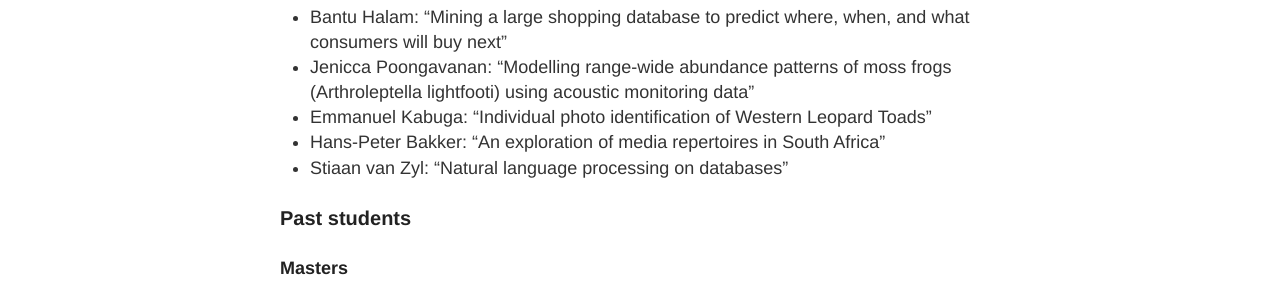
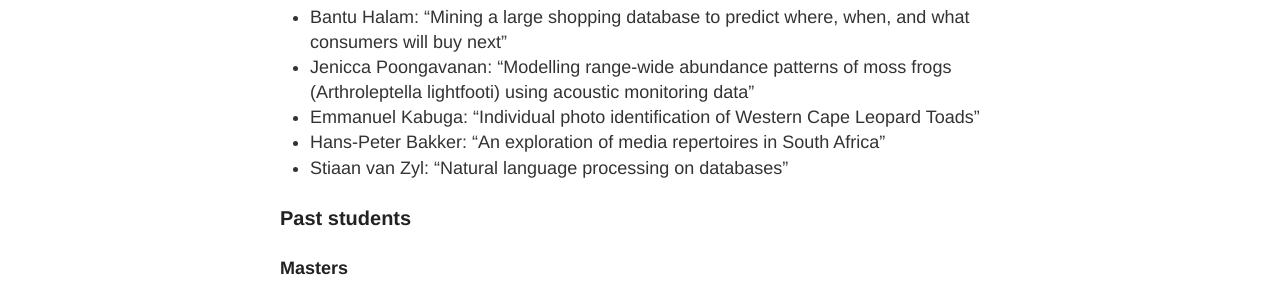
Before and after one commit to iandurbach/iandurbach.github.io, a Jekyll site: the page built from _posts/2017-09-07-students.md, in a window 1280 px wide. Shown: the part 572-872 px from the top of the page. Built offline with Jekyll 4.4.1, drawn with Linux system fonts in a browser that asks for light colours.

Commit message:
Update 2017-09-07-students.md

```diff
--- a/_posts/2017-09-07-students.md
+++ b/_posts/2017-09-07-students.md
@@ -18,7 +18,7 @@ All my previous and current postgraduate students, with thesis titles.
 - Alex Conway: “Using semantic features extracted from Wikipedia to augment topic models”
 - Bantu Halam: “Mining a large shopping database to predict where, when, and what consumers will buy next”
 - Jenicca Poongavanan: “Modelling range-wide abundance patterns of moss frogs (Arthroleptella lightfooti) using acoustic monitoring data”
-- Emmanuel Kabuga: “Individual photo identification of Western Leopard Toads”
+- Emmanuel Kabuga: “Individual photo identification of Western Cape Leopard Toads”
 - Hans-Peter Bakker: "An exploration of media repertoires in South Africa"
 - Stiaan van Zyl: "Natural language processing on databases"
 
```
